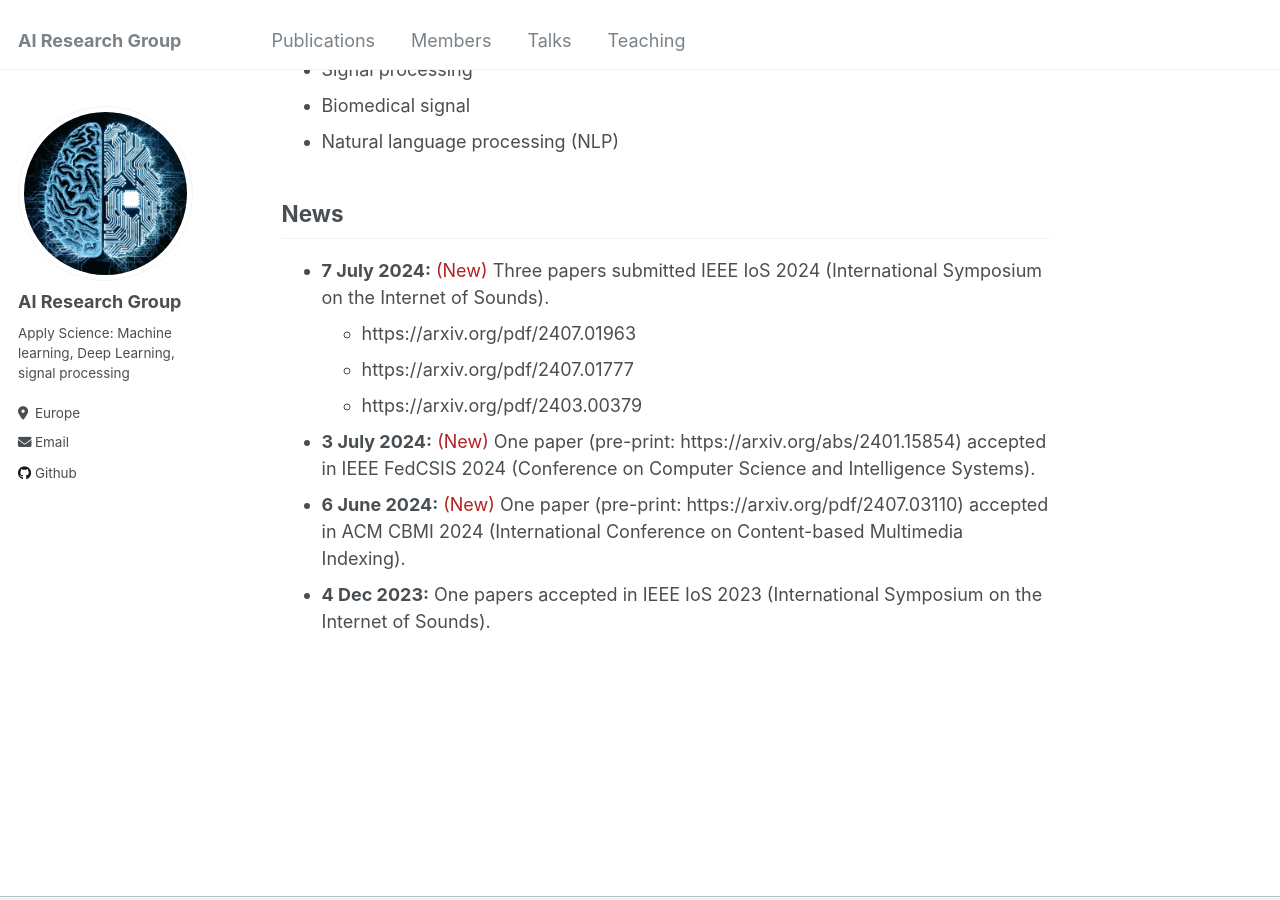
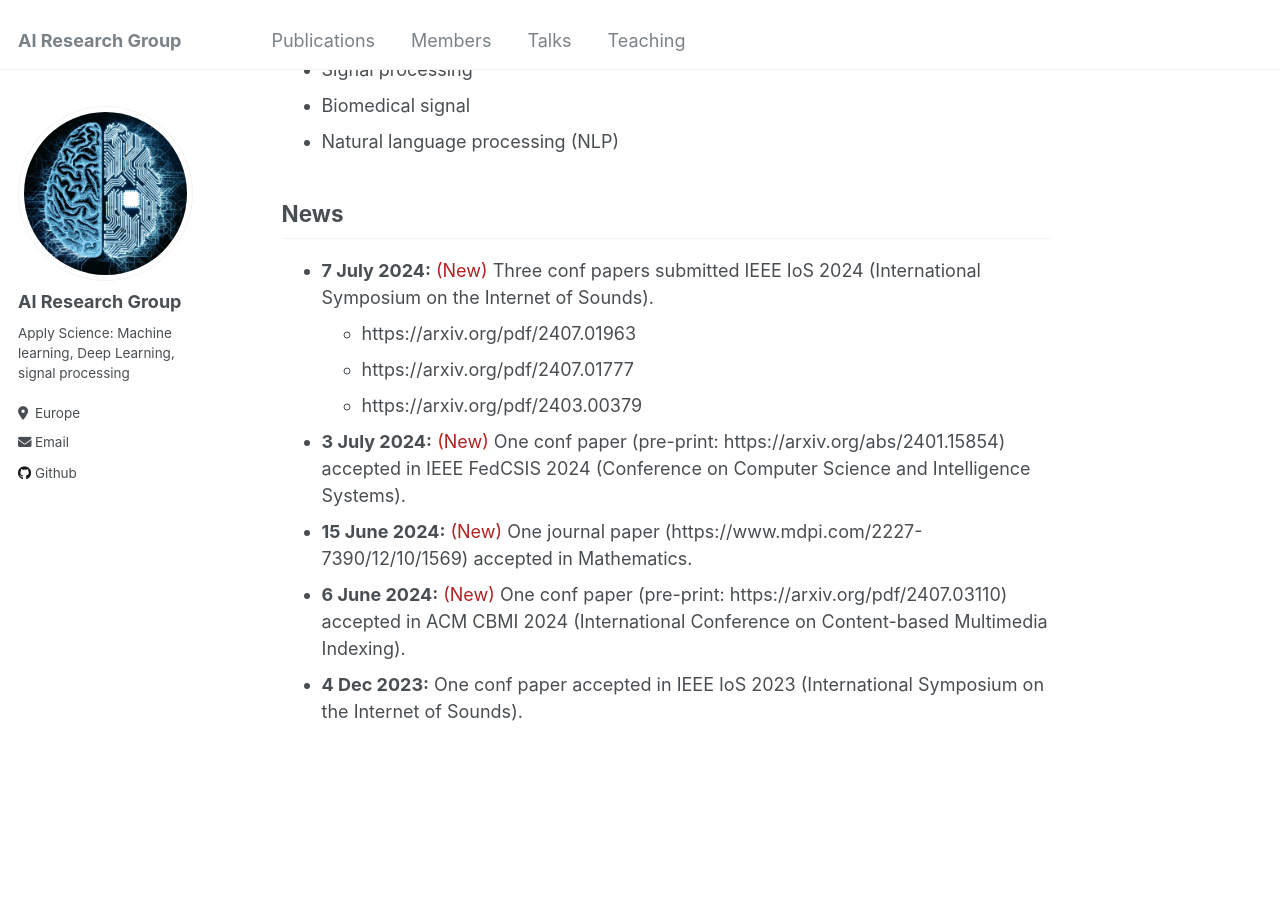
Before and after one commit to AI-ResearchGroup/AI-ResearchGroup.github.io, a Jekyll site: the page built from _pages/about.md, in a window 1280 px wide and 900 px high, scrolled down 320 px. Built offline with Jekyll 4.4.1, drawn with Linux system fonts in a browser that asks for light colours.

Commit message:
Update about.md

```diff
--- a/_pages/about.md
+++ b/_pages/about.md
@@ -20,10 +20,11 @@ We are doing research on diverse areas:
 
 News
 ---
-* **7 July 2024:** <span style="color:#B22222">(New)</span> Three papers submitted IEEE IoS 2024 (International Symposium on the Internet of Sounds).
+* **7 July 2024:** <span style="color:#B22222">(New)</span> Three conf papers submitted IEEE IoS 2024 (International Symposium on the Internet of Sounds).
   + https://arxiv.org/pdf/2407.01963
   + https://arxiv.org/pdf/2407.01777
   + https://arxiv.org/pdf/2403.00379
-* **3 July 2024:** <span style="color:#B22222">(New)</span> One paper (pre-print: https://arxiv.org/abs/2401.15854) accepted in IEEE FedCSIS 2024 (Conference on Computer Science and Intelligence Systems).
-* **6 June 2024:** <span style="color:#B22222">(New)</span> One paper (pre-print: https://arxiv.org/pdf/2407.03110) accepted in ACM CBMI 2024 (International Conference on Content-based Multimedia Indexing).
-* **4 Dec 2023:** <span style="color:#B22222"></span> One papers accepted in IEEE IoS 2023 (International Symposium on the Internet of Sounds).
+* **3 July 2024:** <span style="color:#B22222">(New)</span> One conf paper (pre-print: https://arxiv.org/abs/2401.15854) accepted in IEEE FedCSIS 2024 (Conference on Computer Science and Intelligence Systems).
+* **15 June 2024:** <span style="color:#B22222">(New)</span> One journal paper (https://www.mdpi.com/2227-7390/12/10/1569) accepted in Mathematics.
+* **6 June 2024:** <span style="color:#B22222">(New)</span> One conf paper (pre-print: https://arxiv.org/pdf/2407.03110) accepted in ACM CBMI 2024 (International Conference on Content-based Multimedia Indexing).
+* **4 Dec 2023:** <span style="color:#B22222"></span> One conf paper accepted in IEEE IoS 2023 (International Symposium on the Internet of Sounds).
```
